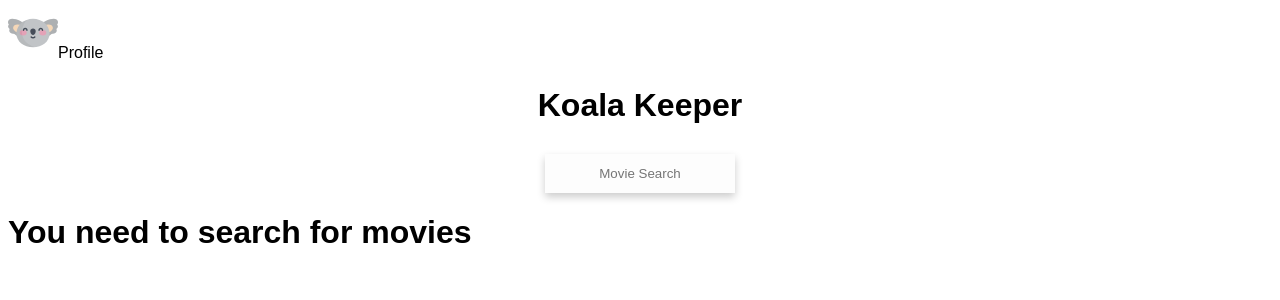
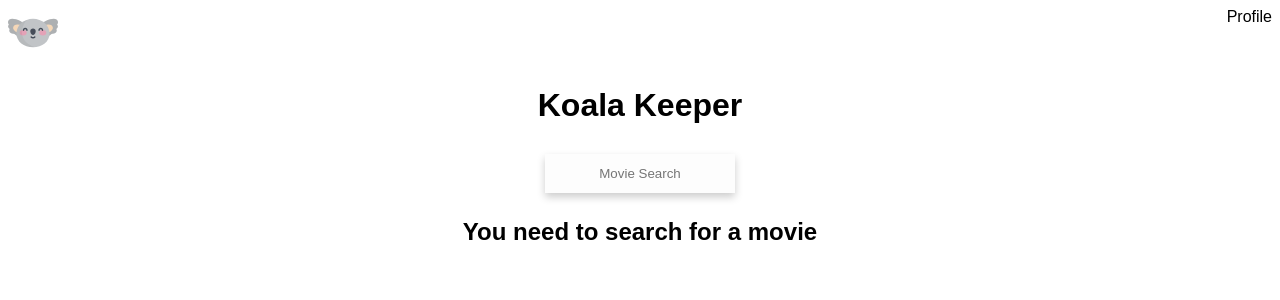
Before and after one commit to YousofMersal/yousof.site, a React (Create React App) app: page / in a window 1280 px wide. Shown: the top 300 px of the page. Built offline with nearby package versions, Linux system fonts and the light colour scheme.

Commit message:
add a little bit of styling to nav

```diff
--- a/src/react-components/MovieCardList.jsx
+++ b/src/react-components/MovieCardList.jsx
@@ -4,7 +4,7 @@ import MovieCard from './MovieCard'
 export default class MovieCardList extends Component {
   render() {
     if (this.props.data === undefined || this.props.data.length < 1) {
-      return <h1>You need to search for movies</h1>
+      return <h2 className="nomovies"> You need to search for a movie </h2>
     } else {
       return (
         <ul className="moviecardlist">
--- a/src/react-components/Nav.jsx
+++ b/src/react-components/Nav.jsx
@@ -8,7 +8,9 @@ export default class NavBar extends Component {
         <Link to="/">
           <img className="navlogo" src={require('./assets/koala.svg')} alt="" />
         </Link>
-        <Link to="/profile">Profile</Link>
+        <div className="nav-links">
+          <Link to="/profile">Profile</Link>
+        </div>
       </nav>
     )
   }
--- a/src/style.css
+++ b/src/style.css
@@ -8,6 +8,11 @@
 a {
   color: inherit;
   text-decoration: inherit;
+}
+
+.nomovies {
+  text-align: center;
+  margin: 25px auto;
 }
 
 .title {
@@ -92,6 +97,15 @@ a {
 
 .navlogo {
   max-width: 50px;
+}
+
+.nav {
+  background-color: f0f0f0;
+}
+
+.nav-links {
+  display: block;
+  float: right;
 }
 
 @media only screen and (max-width: 600px) {
```
Also changed, not shown: 1 other file (tests, documents, lock files or other folders).
